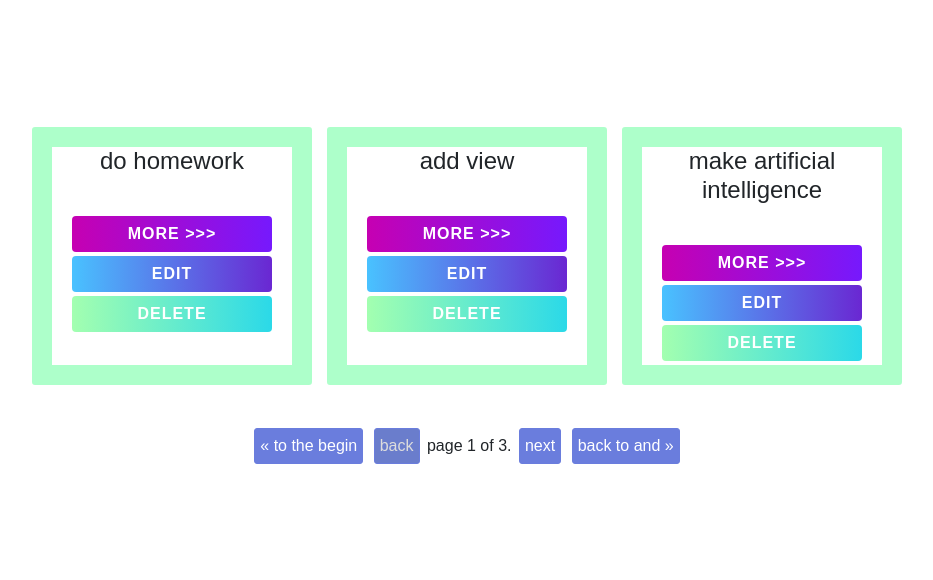
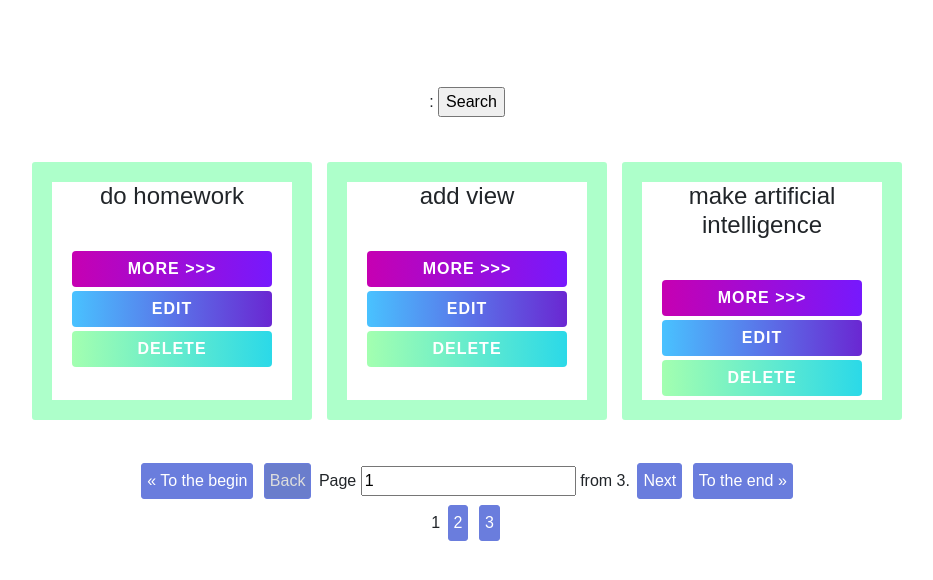
Before and after one commit to keny-stark/issue-tracker, a Django app: page / in a window 1280 px wide. Shown: the part 60-640 px from the top of the page, without its empty margins (173-1106 px from the left). Run offline with Django 3.2, Linux system fonts and the light colour scheme; data comes from the database, SQL or seed files in the repository; some libraries are stand-ins or nearby versions.

Commit message:
изменил пагинацию

```diff
--- a/source/webapp/templates/partial/pagination.html
+++ b/source/webapp/templates/partial/pagination.html
@@ -1,23 +1,31 @@
 <div class="pagination">
-    <span class="step-links">
-        <a href="?page=1">&laquo; to the begin</a>
-
+    <form action="" method="GET">
+        <a href="?{% if query %}{{ query }}&{% endif %}page=1">&laquo; To the begin</a>
         {% if page_obj.has_previous %}
-            <a href="?page={{ page_obj.previous_page_number }}">back</a>
+            <a href="?{% if query %}{{ query }}&{% endif %}page={{ page_obj.previous_page_number }}">Back</a>
         {% else %}
-            <span class="page-disabled">back</span>
+            <span class="page-disabled">Back</span>
         {% endif %}
 
-        <span class="current">
-            page {{ page_obj.number }} of {{ page_obj.paginator.num_pages }}.
+        <span>
+            Page <input class="page-input" type="text" name="page" value="{{ page_obj.number }}" maxlength="5"> from {{ paginator.num_pages }}.
         </span>
 
         {% if page_obj.has_next %}
-            <a href="?page={{ page_obj.next_page_number }}">next</a>
+            <a href="?{% if query %}{{ query }}&{% endif %}page={{ page_obj.next_page_number }}">Next</a>
         {% else %}
-            <span class="page-disabled">next</span>
+            <span class="page-disabled">Next</span>
         {% endif %}
 
-        <a href="?page={{ page_obj.paginator.num_pages }}">back to and &raquo;</a>
-    </span>
+        <a href="?{% if query %}{{ query }}&{% endif %}page={{ paginator.num_pages }}">To the end &raquo;</a>
+    </form>
+    <div>
+        {% for page in paginator.page_range %}
+            {% if page_obj.number == page %}
+                <span class="page-active">{{ page }}</span>
+            {% else %}
+                <a href="?{% if query %}{{ query }}&{% endif %}page={{ page }}">{{ page }}</a>
+            {% endif %}
+        {% endfor %}
+    </div>
 </div>
--- a/source/webapp/templates/project/projects_view.html
+++ b/source/webapp/templates/project/projects_view.html
@@ -6,6 +6,7 @@
 {% endblock %}
 
 {% block content %}
+    {% include 'partial/search.html' %}
         <div class="home_div">
             {% for project_det in project %}
                 <div class="boss_div">
--- a/source/webapp/templates/tracker/index.html
+++ b/source/webapp/templates/tracker/index.html
@@ -7,6 +7,7 @@
 {% endblock %}
 
 {% block content %}
+    {% include 'partial/search.html' %}
         <div class="home_div">
             {% for trackers in tracker %}
                 <div class="boss_div">
@@ -22,4 +23,5 @@
     {% if is_paginated %}
         {% include 'partial/pagination.html' %}
     {% endif %}
+
 {% endblock %}
--- a/source/webapp/views/project_view.py
+++ b/source/webapp/views/project_view.py
@@ -28,7 +28,7 @@
     def get_queryset(self):
         queryset = super().get_queryset()
         if self.search_value:
-            query = Q(title__icontains=self.search_value) | Q(author__icontains=self.search_value)
+            query = Q(title__icontains=self.search_value)
             queryset = queryset.filter(query)
         return queryset
 
@@ -54,7 +54,7 @@
         return context
 
     def paginate_comments_to_context(self, trackers, context):
-        paginator = Paginator(trackers, 2)
+        paginator = Paginator(trackers, 8)
         page_number = self.request.GET.get('page', 1)
         page = paginator.get_page(page_number)
         context['paginator'] = paginator
--- a/source/webapp/views/tracker_view.py
+++ b/source/webapp/views/tracker_view.py
@@ -1,7 +1,9 @@
+from django.db.models import Q
 from django.shortcuts import get_object_or_404, redirect
 from django.urls.base import reverse_lazy
+from django.utils.http import urlencode
 from django.views.generic import ListView, DetailView, DeleteView, UpdateView, CreateView
-from webapp.forms import TrackerForm, TrackerProjectForm
+from webapp.forms import TrackerForm, TrackerProjectForm, SimpleSearchForm
 from webapp.models import Tracker, Project
 
 
@@ -11,6 +13,16 @@
     template_name = 'tracker/index.html'
     paginate_by = 3
     paginate_orphans = 1
+
+
+
+    def get_search_form(self):
+        return SimpleSearchForm(self.request.GET)
+
+    def get_search_value(self):
+        if self.form.is_valid():
+            return self.form.cleaned_data['search']
+        return None
 
 
 class TrackerView(DetailView):
```
